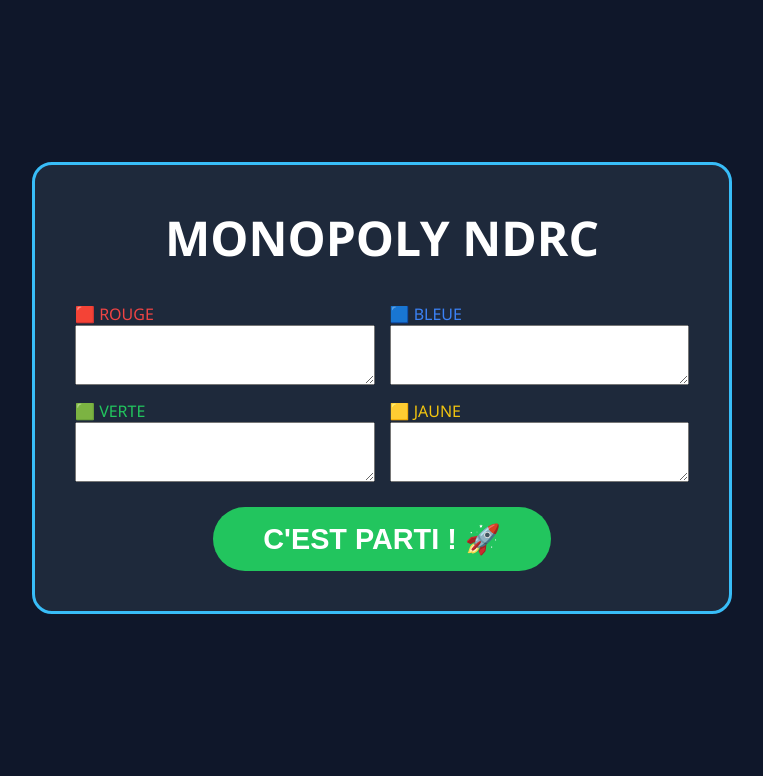
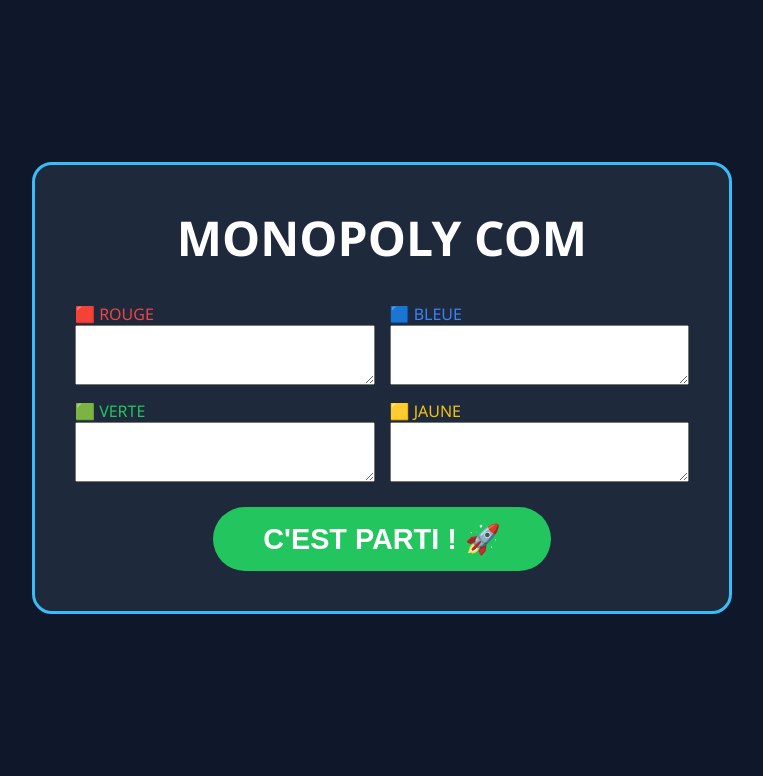
Before and after one commit to coaching-digital/monopoly-com, a plain HTML site: page index.html in a window 1280 px wide. Shown: the part 12-788 px from the top of the page, without its empty margins (258-1021 px from the left). Drawn offline with Linux system fonts and the light colour scheme.

Commit message:
index.html

```diff
--- a/index.html
+++ b/index.html
@@ -151,7 +151,7 @@
 
 <div id="setup-overlay">
   <div class="setup-container">
-    <h1 style="color:#FFFFFF; margin-top:0; font-size:3rem;">MONOPOLY NDRC</h1>
+    <h1 style="color:#FFFFFF; margin-top:0; font-size:3rem;">MONOPOLY COM</h1>
     <div style="text-align:left; display:grid; grid-template-columns: 1fr 1fr; gap: 15px;">
       <div><label style="color:#ef4444;">🟥 ROUGE</label><textarea id="input-rouge" style="width:100%;height:60px;"></textarea></div>
       <div><label style="color:#3b82f6;">🟦 BLEUE</label><textarea id="input-bleu" style="width:100%;height:60px;"></textarea></div>
@@ -181,7 +181,7 @@
 </div>
 
 <div id="game-container">
-  <div id="board-container"><div id="board"><div class="center-zone"><div class="game-title">MONOPOLY NDRC</div><div class="pot-display"><div class="pot-label">Cagnotte</div><span class="pot-amount" id="pot-amount">0 €</span></div></div></div></div>
+  <div id="board-container"><div id="board"><div class="center-zone"><div class="game-title">MONOPOLY COM</div><div class="pot-display"><div class="pot-label">Cagnotte</div><span class="pot-amount" id="pot-amount">0 €</span></div></div></div></div>
 
   <div id="sidebar">
     <h3 style="color:#38bdf8; text-align:center; margin:0 0 10px 0;">CLASSEMENT</h3>
```
